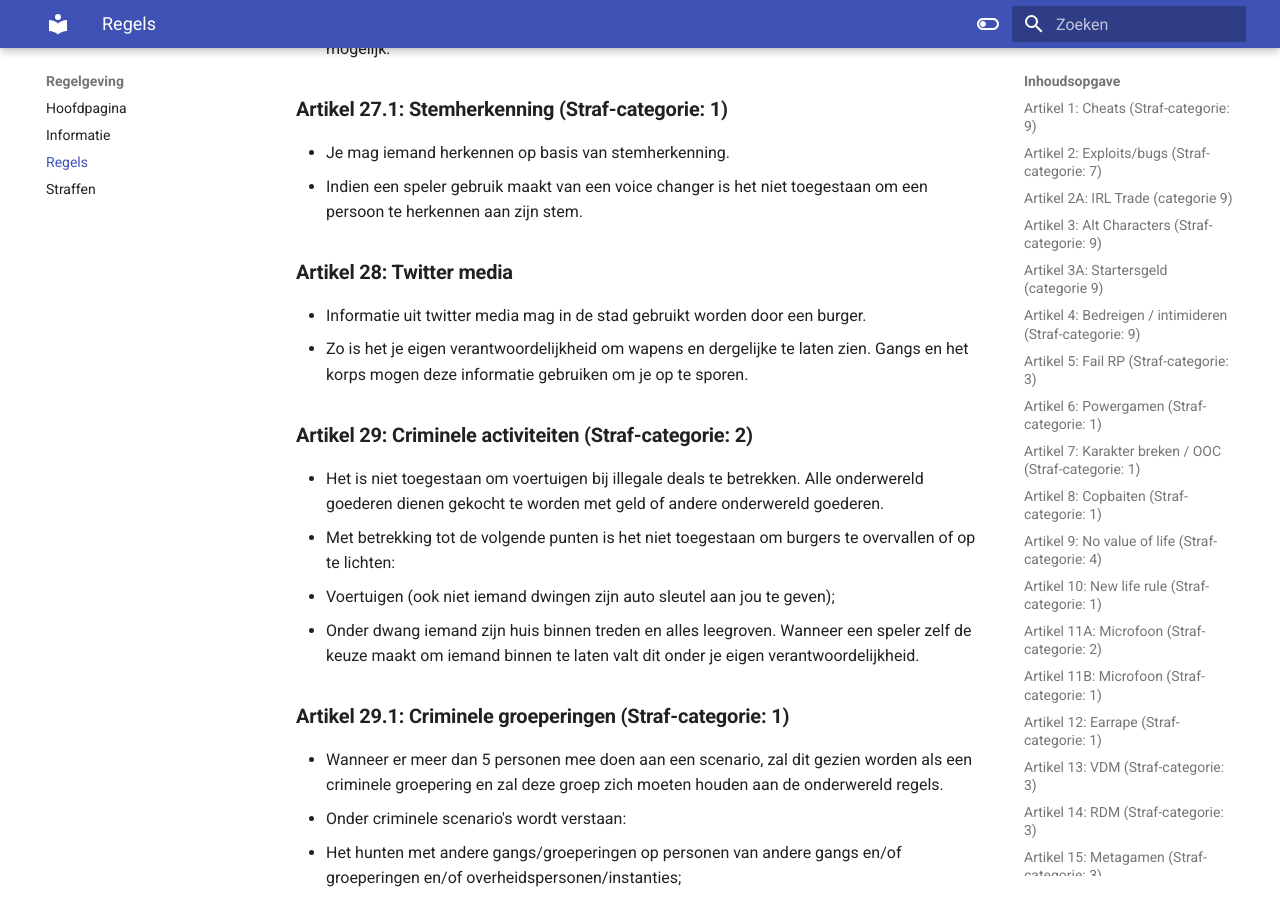
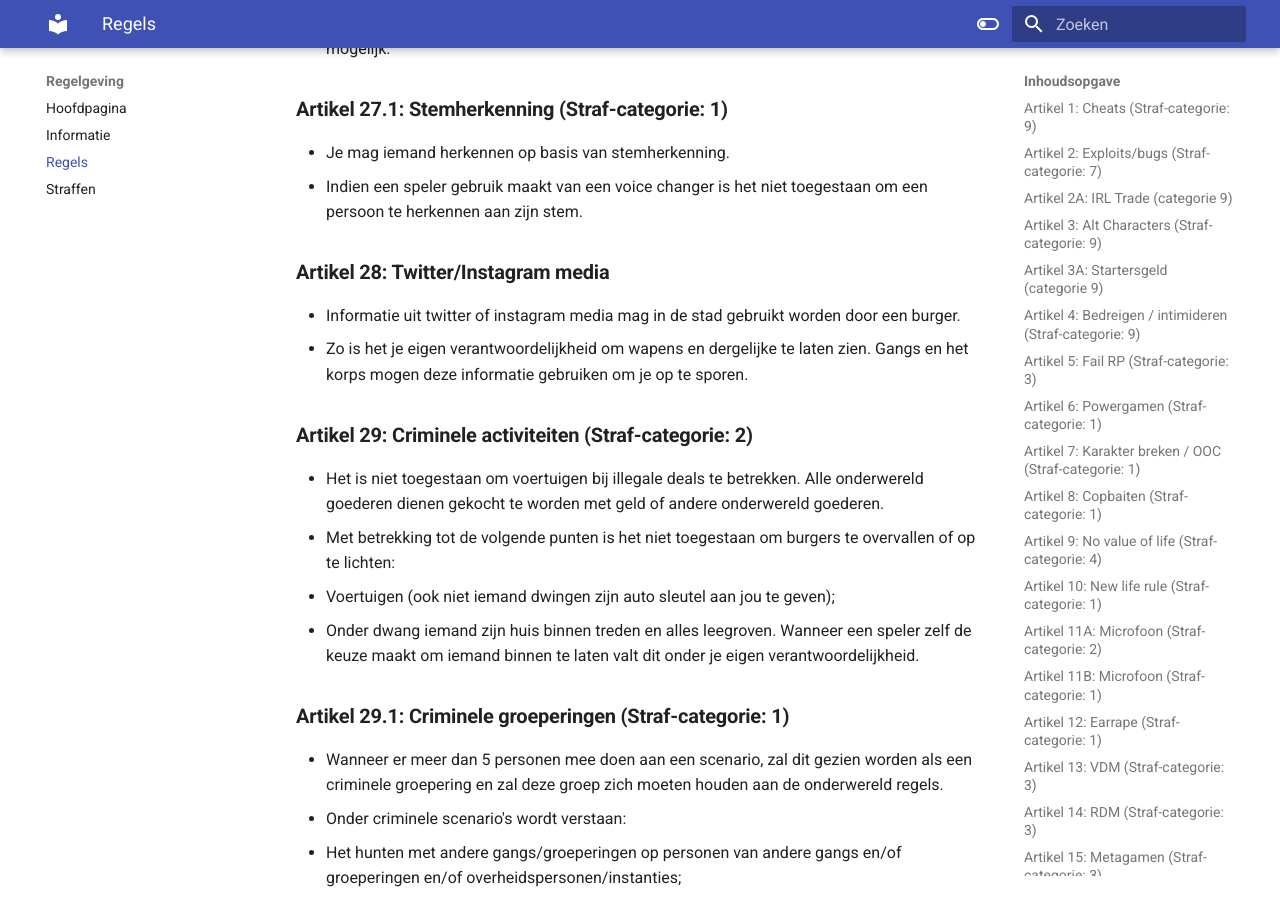
Before and after one commit to ZuiderVeenRP/apv, an MkDocs documentation site: the page built from docs/algemeen.md, in a window 1280 px wide and 900 px high, scrolled down 9904 px. Built offline with MkDocs 1.6.1 and Material for MkDocs 9.7.7, drawn with Linux system fonts in a browser that asks for light colours; comment, search, counter and statistics services are not loaded.

Commit message:
Artikel 28
Instagram media toegevoegd nu dit ook iets is.

```diff
--- a/docs/algemeen.md
+++ b/docs/algemeen.md
@@ -223,8 +223,8 @@
 - Je mag iemand herkennen op basis van stemherkenning.
 - Indien een speler gebruik maakt van een voice changer is het niet toegestaan om een persoon te herkennen aan zijn stem.
 
-### **Artikel 28: Twitter media**
-- Informatie uit twitter media mag in de stad gebruikt worden door een burger.
+### **Artikel 28: Twitter/Instagram media**
+- Informatie uit twitter of instagram media mag in de stad gebruikt worden door een burger.
 - Zo is het je eigen verantwoordelijkheid om wapens en dergelijke te laten zien. Gangs en het korps mogen deze informatie gebruiken om je op te sporen.
 
 ### **Artikel 29: Criminele activiteiten (Straf-categorie: 2)**
```
